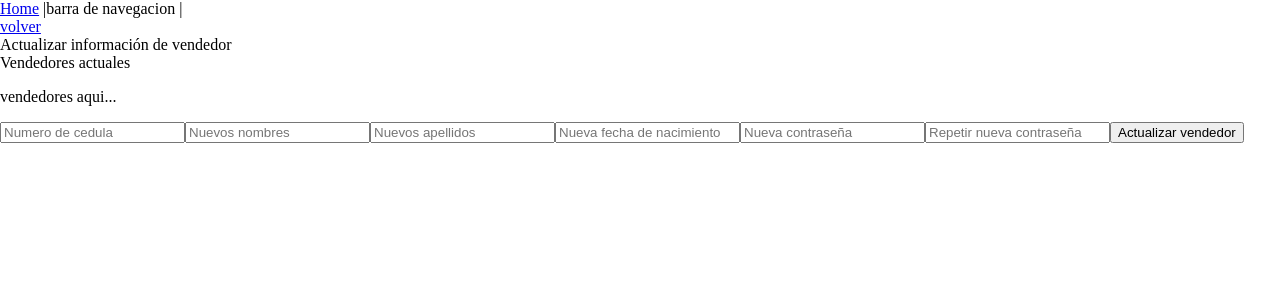
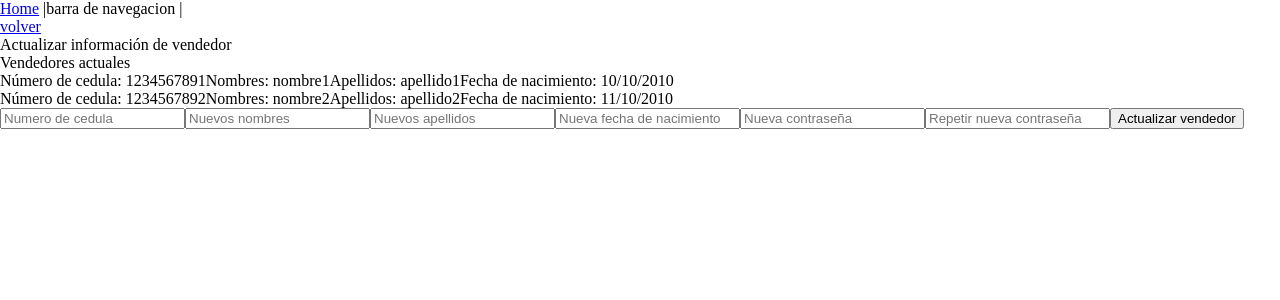
Before and after one commit to LauraFranco404/POS_system, a React (Create React App) app in the folder frontend/: page /sellers/updateseller in a window 1280 px wide. Shown: the top 300 px of the page. Built offline with nearby package versions, Linux system fonts and the light colour scheme.

Commit message:
sellers panel base

```diff
--- a/frontend/src/components/sale_element.js
+++ b/frontend/src/components/sale_element.js
@@ -6,10 +6,10 @@ export default function Saleelement(props){
             /*Shows all products on this sale element*/
             props.sale.products.map((product) => (
                 <div>
-                    <div>id del producto: {product.productid}</div>
-                    <div>nombre del producto: {product.name}</div>
-                    <div>cantidad adquirida: {product.amount}</div>
-                    <div>precio por unidad: {product.unitprice}</div>
+                    <span>id del producto: {product.productid}</span>
+                    <span>nombre del producto: {product.name}</span>
+                    <span>cantidad adquirida: {product.amount}</span>
+                    <span>precio por unidad: {product.unitprice}</span>
                 </div>
             ))
         }
--- a/frontend/src/components/sellers_panel.js
+++ b/frontend/src/components/sellers_panel.js
@@ -1,8 +1,25 @@
 export default function Sellerspanel(){
+    //get available sellers with a query
+    var sellers = [
+        {documentid: 1234567891, name: "nombre1", lastname: "apellido1", datebirth: "10/10/2010"},
+        {documentid: 1234567892, name: "nombre2", lastname: "apellido2", datebirth: "11/10/2010"}
+    ]
+
     return (
     <div>
         <span>Vendedores actuales</span>
-        <p>vendedores aqui...</p>
+        <div>
+            {
+                sellers.map((seller) => (
+                    <div>
+                        <span>Número de cedula: {seller.documentid}</span>
+                        <span>Nombres: {seller.name}</span>
+                        <span>Apellidos: {seller.lastname}</span>
+                        <span>Fecha de nacimiento: {seller.datebirth}</span>
+                    </div>
+                ))
+            }
+        </div>
     </div>
     )
 }
```
